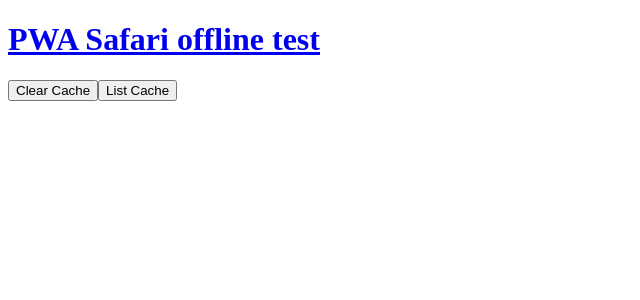
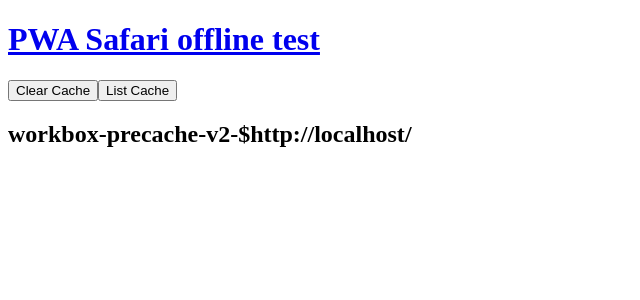
Before and after one commit to kellypacker/kellys-pwa, a Next.js app: page / in a window 1280 px wide. Shown: the top 300 px of the page, without its empty margins (0-640 px from the left). Built offline with nearby package versions, Linux system fonts and the light colour scheme.

Commit message:
Add record count

```diff
--- a/pages/index.js
+++ b/pages/index.js
@@ -70,8 +70,9 @@
         <button onClick={handleClear}>Clear Cache</button>
         <button onClick={handleGetCache}>List Cache</button>
         <div>
+          <h2>workbox-precache-v2-${location.origin}/</h2>
+          {cache && `Records: ${cache.length}`}
           <table><tbody>
-
             {cache && cache.map(url => (
               <tr key={url}><td>{url}</td></tr>
               ))}
```
